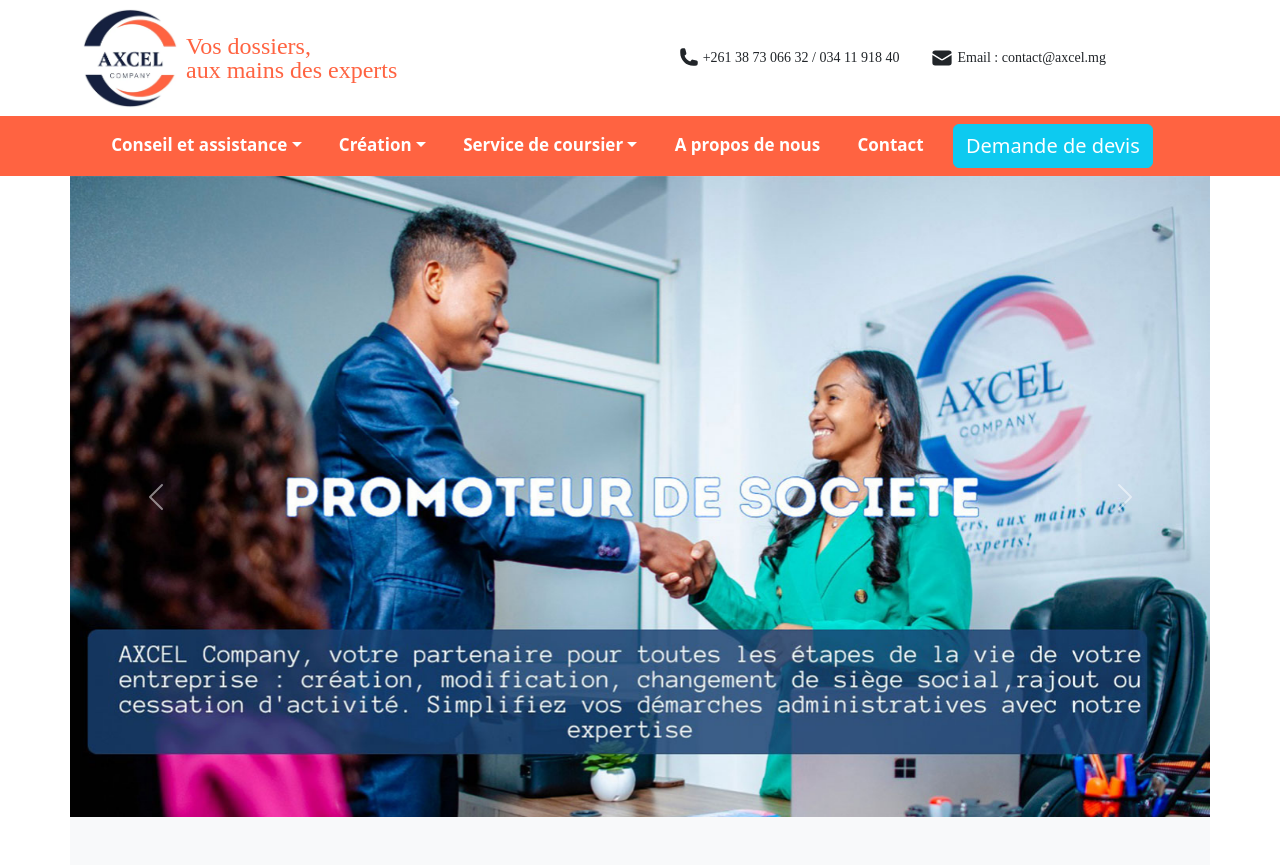
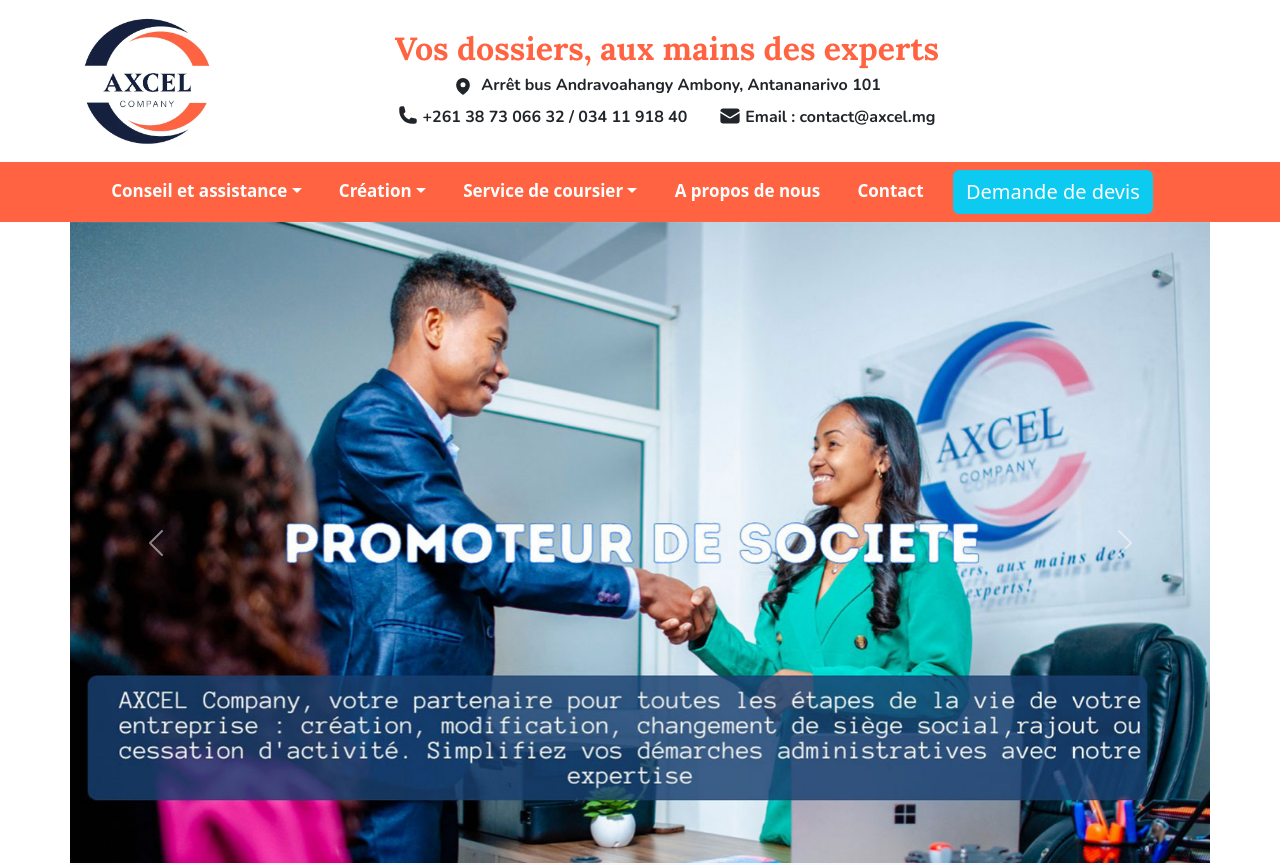
Before and after one commit to hrzmkl/axcel-project, a Next.js app: page / in a window 1280 px wide. Shown: the top 865 px of the page. Built offline with nearby package versions, Linux system fonts and the light colour scheme; some icons are missing.

Commit message:
Update file :topbar.tsx and global.css

```diff
--- a/app/components/header/topbar/topbar.tsx
+++ b/app/components/header/topbar/topbar.tsx
@@ -1,38 +1,60 @@
 import Image from "next/image";
 import Link from 'next/link';
-import { EnvelopeIcon, PhoneIcon } from '@heroicons/react/24/solid';
+import {EnvelopeIcon, MapPinIcon, PhoneIcon} from '@heroicons/react/24/solid';
 import { SocialIcon } from 'react-social-icons/component'
 import 'react-social-icons/facebook'
 import 'react-social-icons/whatsapp'
+import { Lora } from 'next/font/google'
+const lora = Lora({
+    weight: ['700'],
+    style: ['italic'],
+    subsets: ['latin'],
+})
+import { Nunito } from 'next/font/google'
+const nunito = Nunito({
+    weight: ['700'],
+    subsets: ['latin'],
+})
 
 export default function Topbar(){
     return(
         <>
             <div className="px-3 py-2 bg-white text-dark">
                 <div className="container">
-                    <div className="d-flex flex-wrap align-items-center justify-content-center justify-content-lg-start">
-                        <Link target="_blank" href="/" className="d-flex align-items-center my-2 my-lg-0 me-lg-auto text-white text-decoration-none">
+                    <div className="d-flex flex-wrap align-items-center justify-content-center justify-content-lg-between">
+                        <Link target="_blank" href="/" className="d-flex align-items-center my-2 text-white text-decoration-none">
                             <Image
                                 src="/axcel-company-logo-transparent-99-104-.png"
                                 alt="Axcel company logo"
-                                width={96}
-                                height={100}
+                                width={130}
+                                height={130}
                             />
-                            <p className="axel-text-orange logo-text fs-4 m-2">Vos dossiers,<br/>aux mains des experts</p>
                         </Link>
+                        <div className="d-flex flex-column">
+                            <p className="axel-text-orange logo-text fs-2 m-2 text-center"><span className={lora.className}>Vos dossiers, aux mains des experts</span></p>
+                            <ul className="nav d-none d-md-flex col-12 col-lg-auto my-2 justify-content-center my-md-0 text-small text-dark">
+                                <li>
+                                    <MapPinIcon className="axel-top-icon me-1"/><span className={`${nunito.className} text-20`}> Arrêt bus Andravoahangy Ambony, Antananarivo 101</span>
+                                </li>
+                            </ul>
 
                             <ul className="nav d-none d-md-flex col-12 col-lg-auto my-2 justify-content-center my-md-0 text-small text-dark">
                                 <li>
                                     <p><Link target="_blank" href="#" className="nav-link text-dark d-flex align-items-start">
 
-                                    <PhoneIcon className="axel-top-icon me-1"/> <span className="axel-text">+261 38 73 066 32 / 034 11 918 40</span>
+                                        <PhoneIcon className="axel-top-icon me-1"/> <span className={`${nunito.className} text-20`}>+261 38 73 066 32 / 034 11 918 40</span>
                                     </Link></p>
                                 </li>
                                 <li>
                                     <p> <Link target="_blank" href="mailto:contact@axcel.mg" className="nav-link text-dark d-flex align-items-start">
-                                    <EnvelopeIcon className="axel-top-icon icon-env me-1"/> <span className="axel-text">Email : contact@axcel.mg</span>
+                                        <EnvelopeIcon className="axel-top-icon icon-env me-1"/> <span className={`${nunito.className} text-20`}>Email : contact@axcel.mg</span>
                                     </Link></p>
                                 </li>
+                            </ul>
+                        </div>
+                        <div className="d-flex flex-column">
+                            <ul className="nav d-none d-md-flex col-12 col-lg-auto my-2 justify-content-center my-md-0 text-small text-dark">
+
                                 <li className="pe-3">
                                     <SocialIcon network="facebook" url="https://web.facebook.com/profile.php?id=100092397681842&mibextid=ZbWKwL&_rdc=1&_rdr" target="_blank" className="axel-social-icon" bgColor="#152039"/>
                                 </li>
@@ -44,6 +66,7 @@
                         </div>
                     </div>
                 </div>
+            </div>
         </>
     );
 }
--- a/app/global.css
+++ b/app/global.css
@@ -13,6 +13,9 @@
 }
 .axel-text{
     font-size:14px;
+}
+.text-20{
+    font-size:16px;
 }
 p,.p,.nav,.dropdown-item{
     font-family: 'Poppins' !important;
```
Lines whose indentation alone changed are shown as unchanged.
